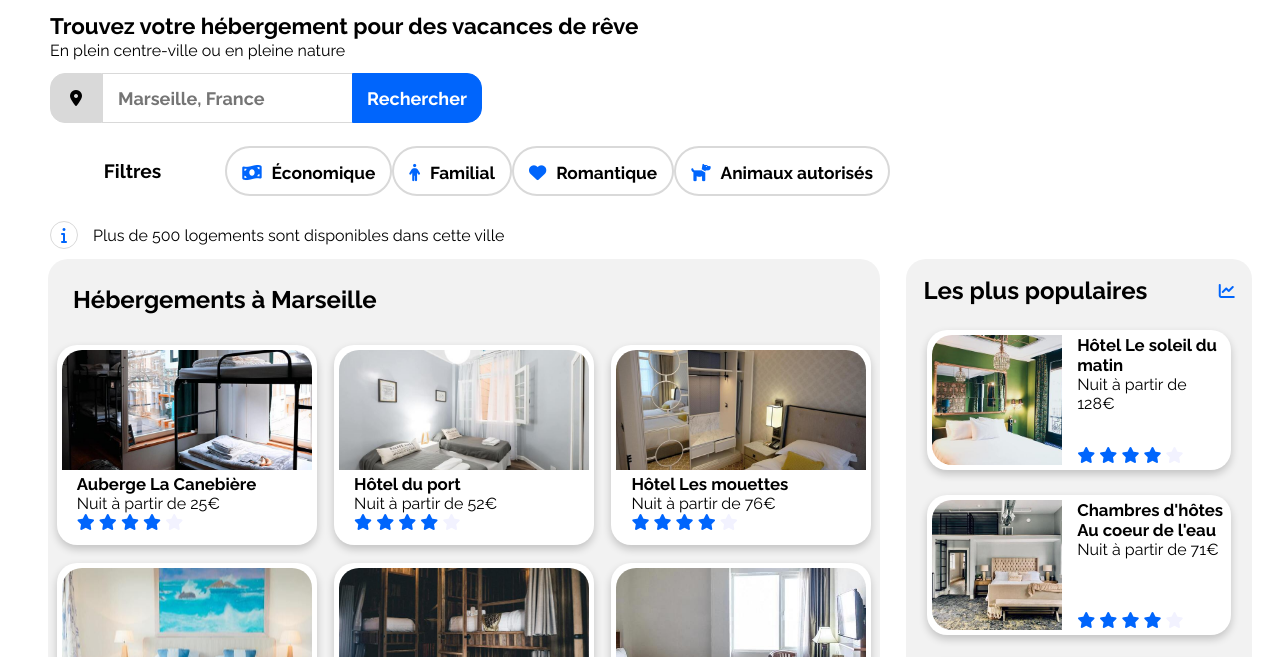
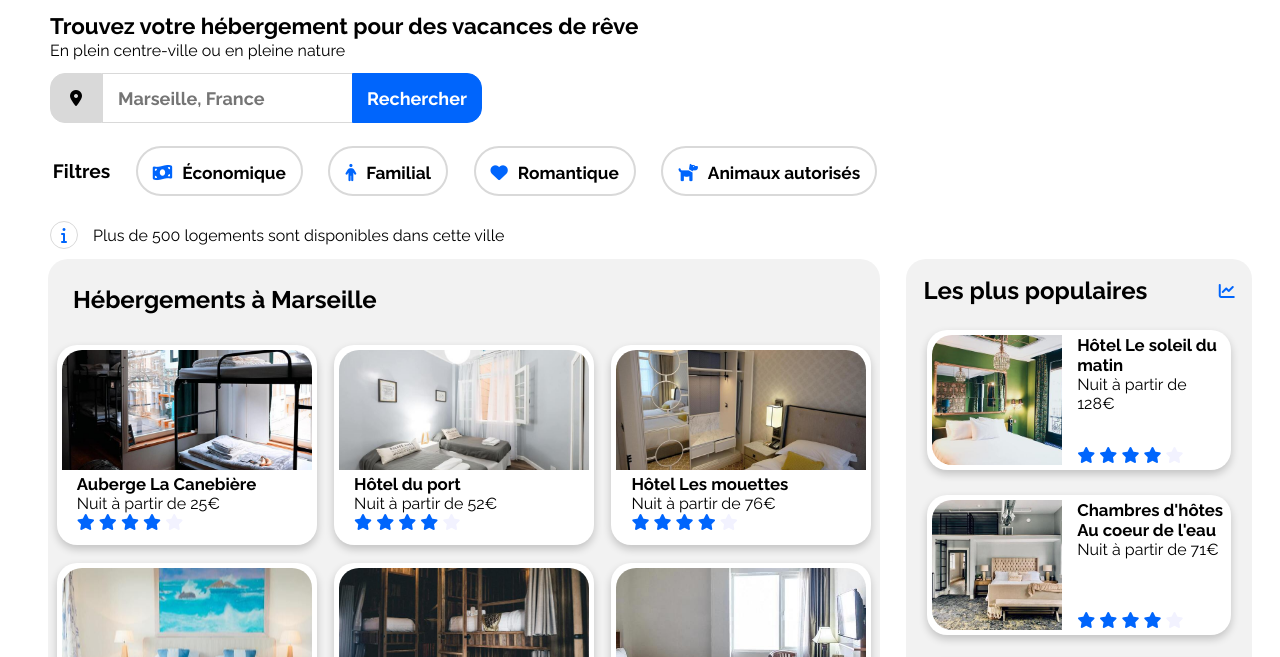
Before and after one commit to BaGhRe/Booki, a plain HTML site: page index.html in a window 1280 px wide. Shown: the part 71-728 px from the top of the page. Drawn offline with Linux system fonts and the light colour scheme.

Commit message:
correction bug

```diff
--- a/css/style.css
+++ b/css/style.css
@@ -138,6 +138,10 @@ nav li :hover {
     display: flex;
     justify-content: space-around;
     align-items: center;
+}
+
+.titre-filtres {
+    margin: 0px;
 }
 
 .barre-filtres button {
```
